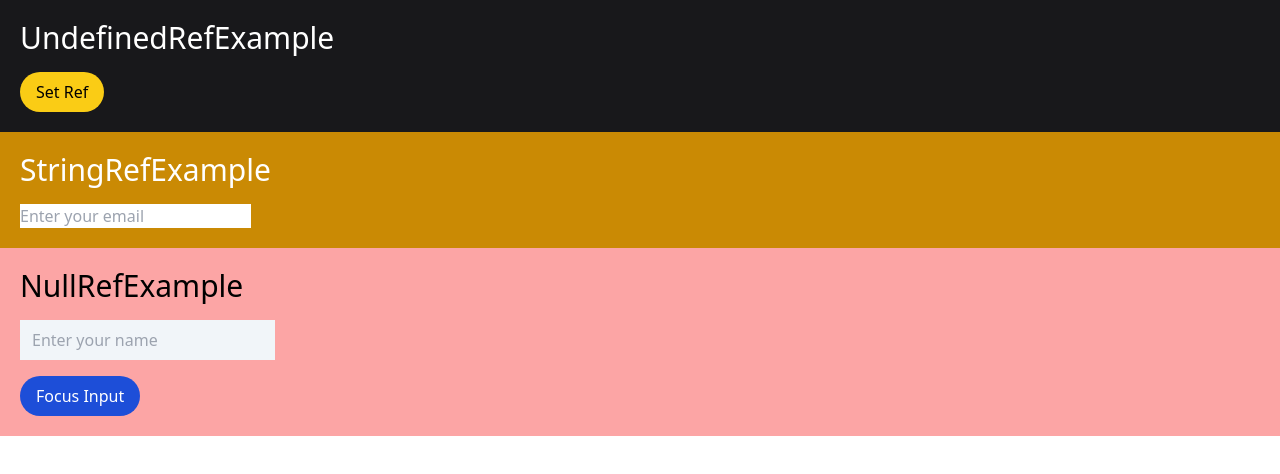
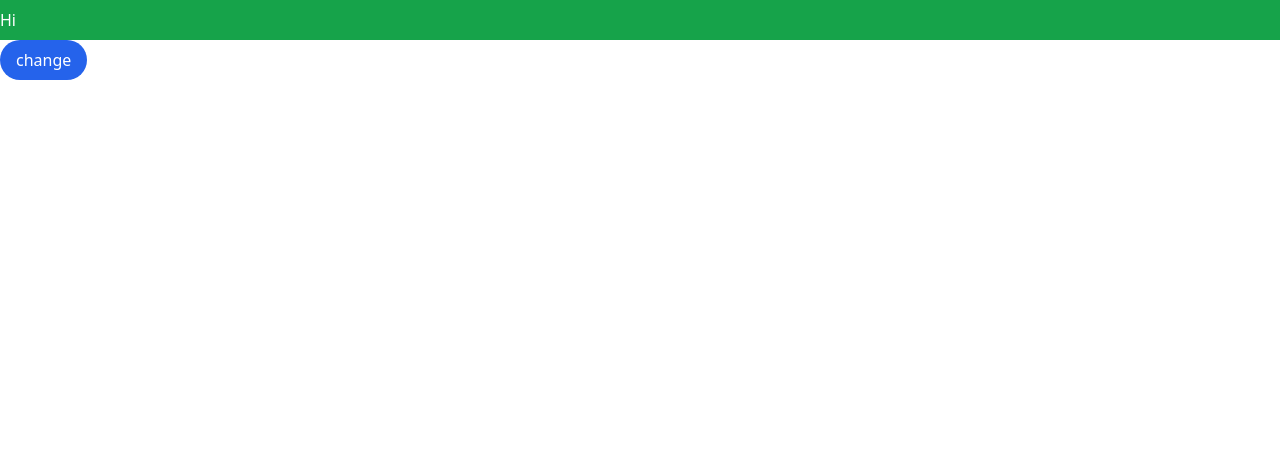
Before and after one commit to Foxlancerr/react-typescript-best-practices, a React (Vite) app: page / in a window 1280 px wide. Shown: the top 474 px of the page. Built offline with nearby package versions, Linux system fonts and the light colour scheme.

Commit message:
task 9 and task 10 is done

```diff
--- a/src/App.tsx
+++ b/src/App.tsx
@@ -1,5 +1,4 @@
-import React from "react";
-import Parent from "./Tasks/02-hooks/08-elementRef-practical-code.solution";
+import Parent from "./Tasks/02-hooks/10-ref-readonly";
 
 const App = () => {
   return (
--- a/src/Tasks/02-hooks/08-elementRef-practical-code.solution.tsx
+++ b/src/Tasks/02-hooks/08-elementRef-practical-code.solution.tsx
@@ -50,7 +50,7 @@ const UndefinedRefExample: React.FC = () => {
 
   const setRef = () => {
     // Later, you might set the ref to point to an input field
-    undefinedRef.current = document.querySelector("input");
+    undefinedRef.current = document.querySelector("input")!;
     console.log("Updated undefined ref:", undefinedRef.current);
   };
 
--- /dev/null
+++ b/src/Tasks/02-hooks/09-ref-null.tsx
@@ -0,0 +1,27 @@
+import { useEffect, useRef } from "react";
+
+const Parent = () => {
+  // problem
+  const ref1 = useRef<HTMLDivElement>();
+
+  // solution
+  const ref2 = useRef<HTMLDivElement>(null);
+
+  useEffect(() => {
+    console.log(ref1.current);
+    console.log(ref2.current);
+  }, []);
+
+  return (
+    <>
+      <h1 ref={ref1} className="bg-red-600 py-2 text-white">
+        wrong ref
+      </h1>
+      <h1 ref={ref2} className="bg-green-600 py-2 text-white">
+        correct ref
+      </h1>
+    </>
+  );
+};
+
+export default Parent;
--- /dev/null
+++ b/src/Tasks/02-hooks/10-ref-readonly.tsx
@@ -0,0 +1,41 @@
+import { useEffect, useRef } from "react";
+
+const Parent = () => {
+  // problem
+  const ref1 = useRef<string>(null);
+
+  useEffect(() => {
+    // Why is this not allowed?
+    // ref1.current = "Hello";
+  }, []);
+
+  // solution > if you pass string as generics then necceary to set string value as well never keep null
+  const ref2 = useRef<string>("Hi");
+
+  const refValueChanged = () => {
+    console.log("called")
+    // Why is this not allowed?
+    ref2.current = "<p>pakistan</p>";
+  };
+
+  console.log(ref2)
+  useEffect(()=>{
+
+  }, []);
+
+  return (
+    <div className="w-full">
+      <h1 ref={ref2} className="bg-green-600 py-2 text-white">
+        {ref2.current}
+      </h1>
+      <button
+        className="bg-blue-600 text-white py-2 px-4 rounded-full mx-auto"
+        onClick={refValueChanged}
+      >
+        change
+      </button>
+    </div>
+  );
+};
+
+export default Parent;
```
